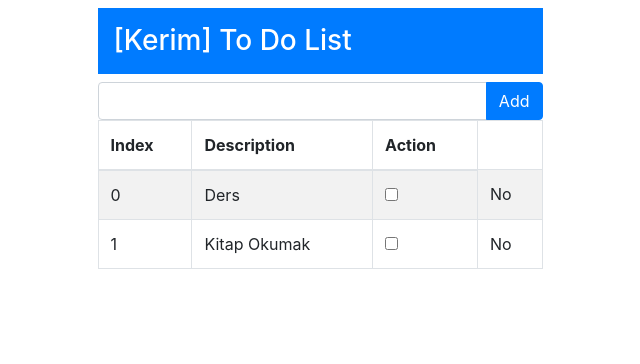
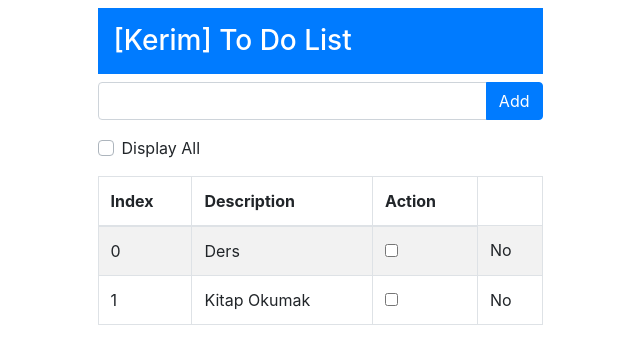
Before and after one commit to AbdulkerimFettahoglu/AngularExercises, an Angular app in the folder 3-Angular7.3.9-Exercises/todoApp/: page / in a window 1280 px wide. Shown: the top 364 px of the page, without its empty margins (320-960 px from the left). Built offline with nearby package versions, Linux system fonts and the light colour scheme.

Commit message:
Functionality that is show all items in array was added.

```diff
--- a/3-Angular7.3.9-Exercises/todoApp/src/app/app.component.html
+++ b/3-Angular7.3.9-Exercises/todoApp/src/app/app.component.html
@@ -10,6 +10,11 @@
         <div class="input-group-append">
           <button class="btn btn-primary" (click)="addModelItem(todoText.value); todoText.value=''">Add</button>
         </div>
+      </div>
+
+      <div class="custom-control custom-checkbox my-3">
+        <input type="checkbox" [(ngModel)]="displayAll" class="custom-control-input"id="display" name="">
+        <label class="custom-control-label" for="display">Display All</label>
       </div>
 
       <table class="table table-striped table-bordered">
--- a/3-Angular7.3.9-Exercises/todoApp/src/app/app.component.ts
+++ b/3-Angular7.3.9-Exercises/todoApp/src/app/app.component.ts
@@ -18,12 +18,16 @@ export class AppComponent {
   }*/
 
   model = new Model();
+  displayAll = false;
 
   getUser():string {
     return this.model.user;
   }
 
   getItems():ModelItem[] {
+    if (this.displayAll) {
+      return this.model.items;
+    }
     return this.model.items.filter(item => !item.action);
   }
 
```
